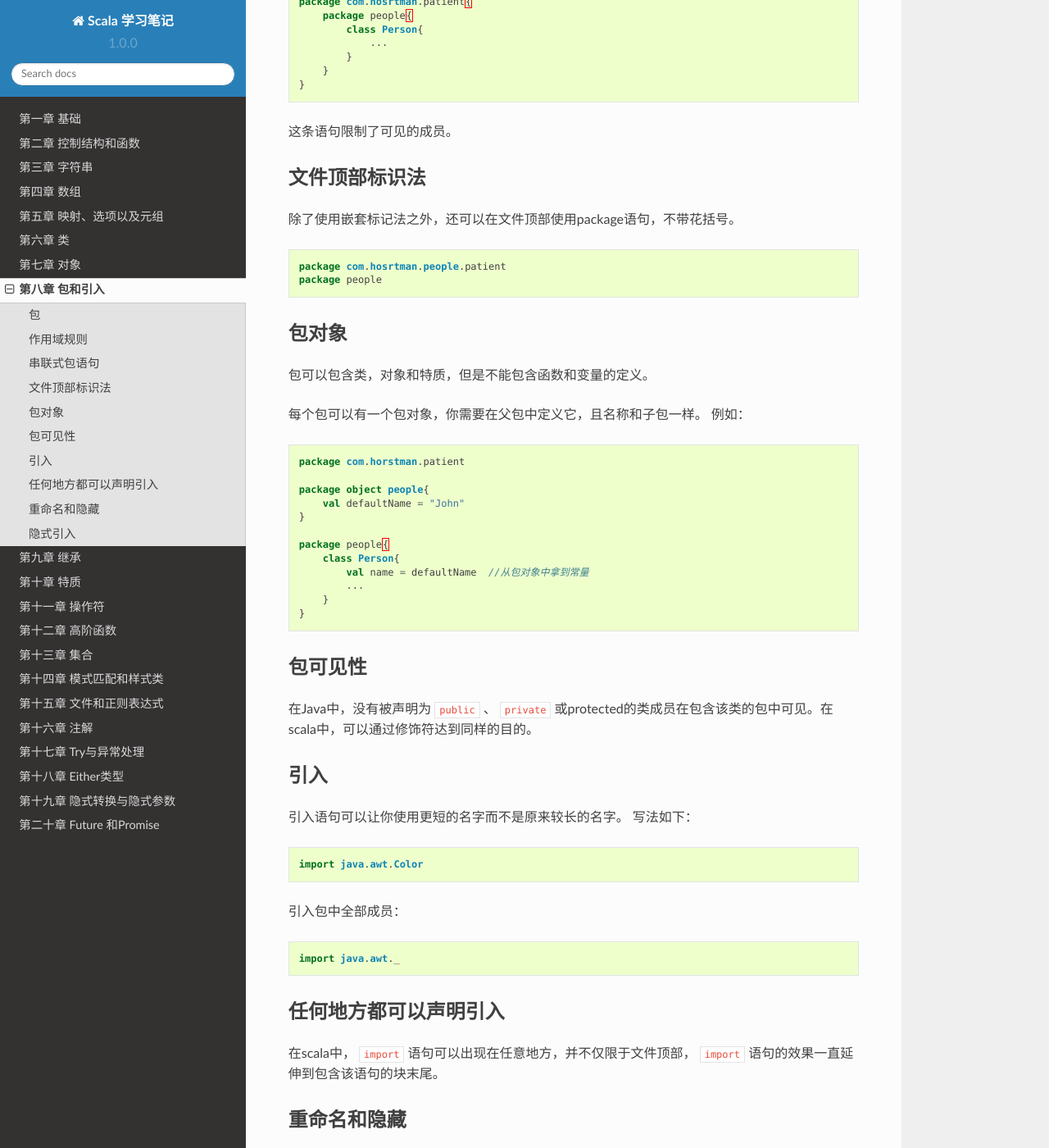
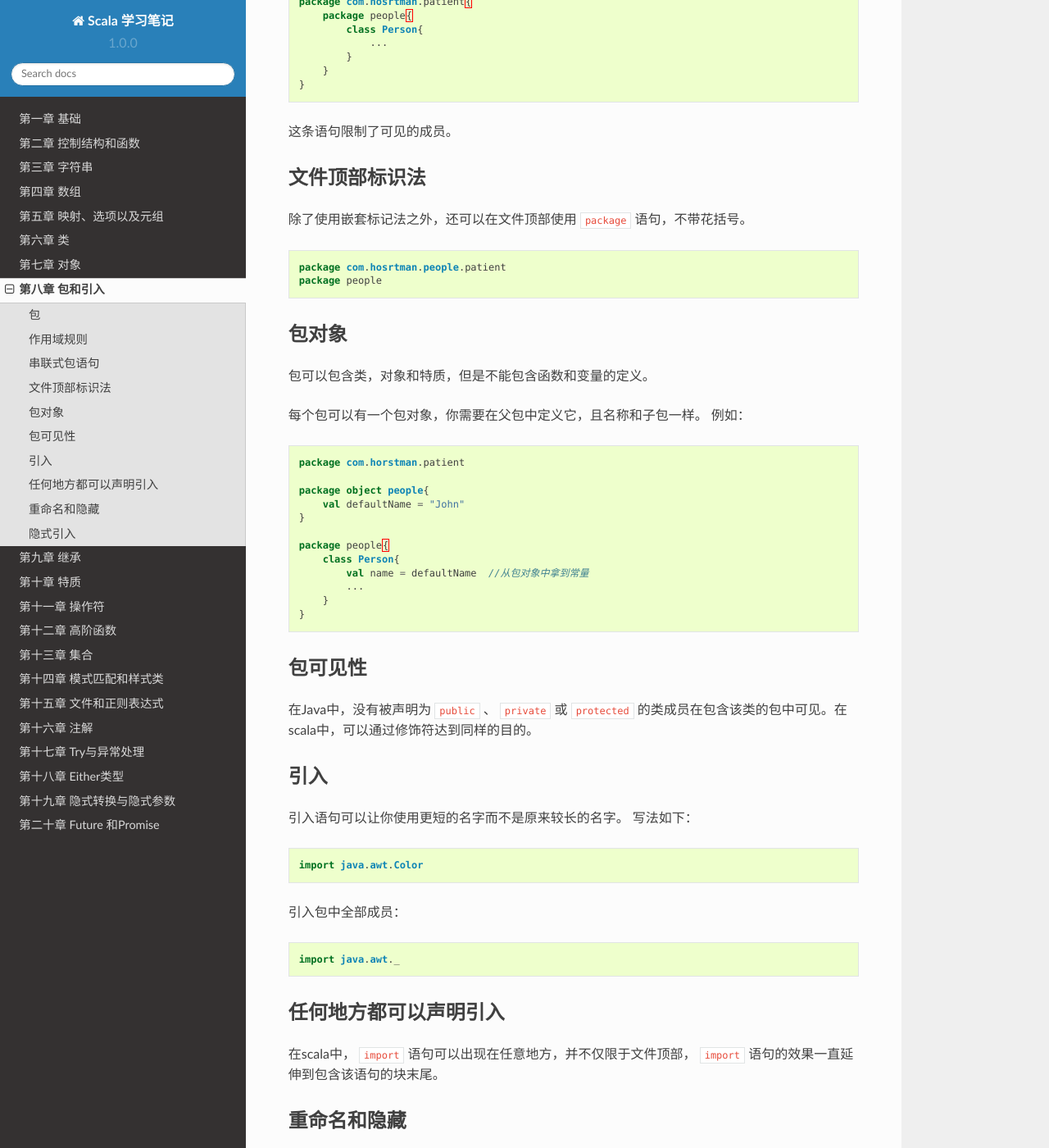
Before and after one commit to nummy/learning-scala, a Sphinx documentation site: the page built from source/chapter/chapter08.rst, in a window 1280 px wide and 1400 px high, scrolled down 998 px. Shown: the whole window at 82% size. Built offline with Sphinx 7.4.7 and the Read the Docs theme 2.0.0, drawn with Linux system fonts in a browser that asks for light colours; pages that are not in the unit, such as notebooks, are missing from menus.

```diff
--- a/source/chapter/chapter08.rst
+++ b/source/chapter/chapter08.rst
@@ -58,7 +58,7 @@ scala的包目的和Java中的包一样：管理大型程序中的名称。
 文件顶部标识法
 --------------
 
-除了使用嵌套标记法之外，还可以在文件顶部使用package语句，不带花括号。
+除了使用嵌套标记法之外，还可以在文件顶部使用 ``package`` 语句，不带花括号。
 
 .. code-block:: scala
 
@@ -94,7 +94,7 @@ scala的包目的和Java中的包一样：管理大型程序中的名称。
 包可见性
 --------
 
-在Java中，没有被声明为 ``public`` 、 ``private`` 或protected的类成员在包含该类的包中可见。在scala中，可以通过修饰符达到同样的目的。
+在Java中，没有被声明为 ``public`` 、 ``private`` 或 ``protected`` 的类成员在包含该类的包中可见。在scala中，可以通过修饰符达到同样的目的。
 
 -----
 引入
```
